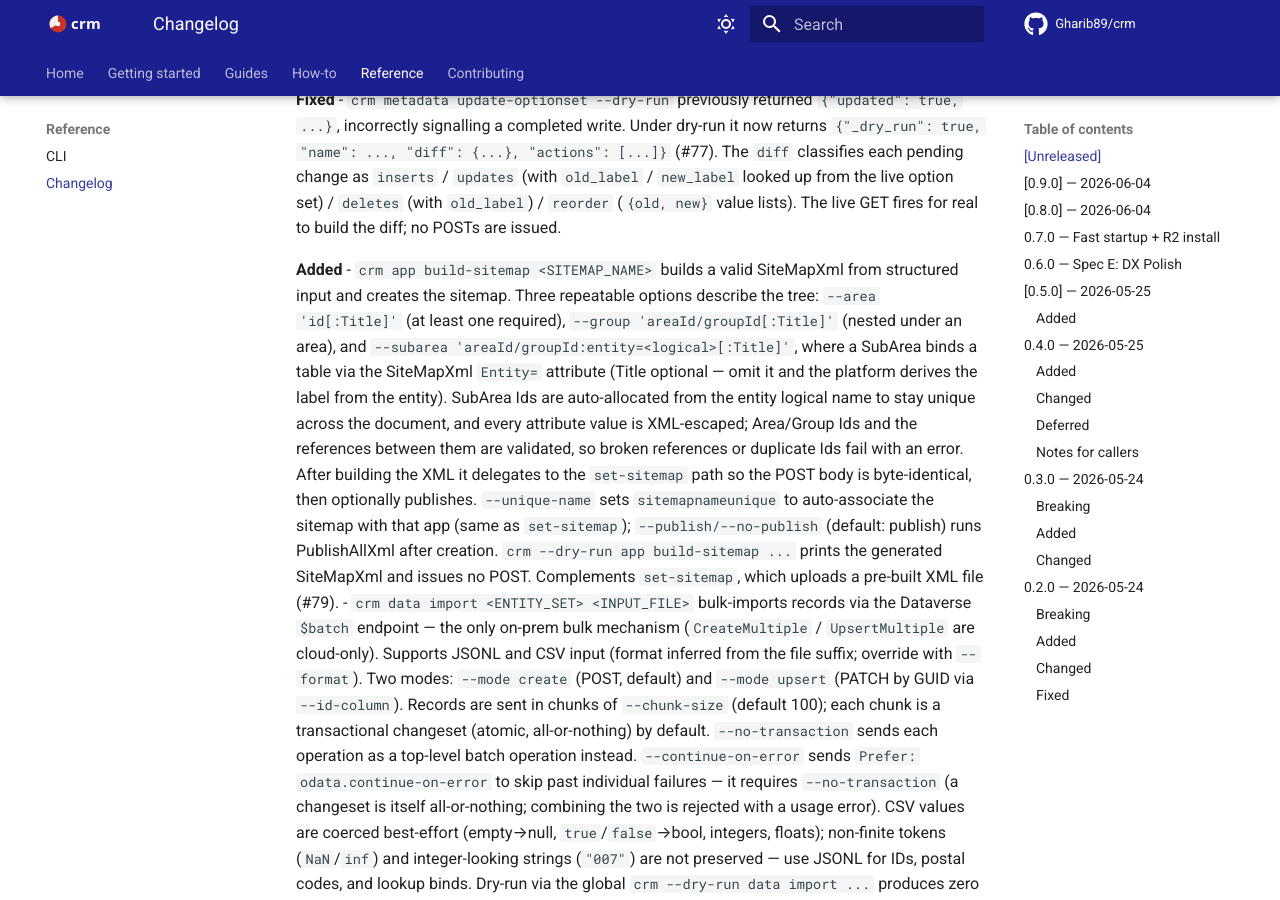
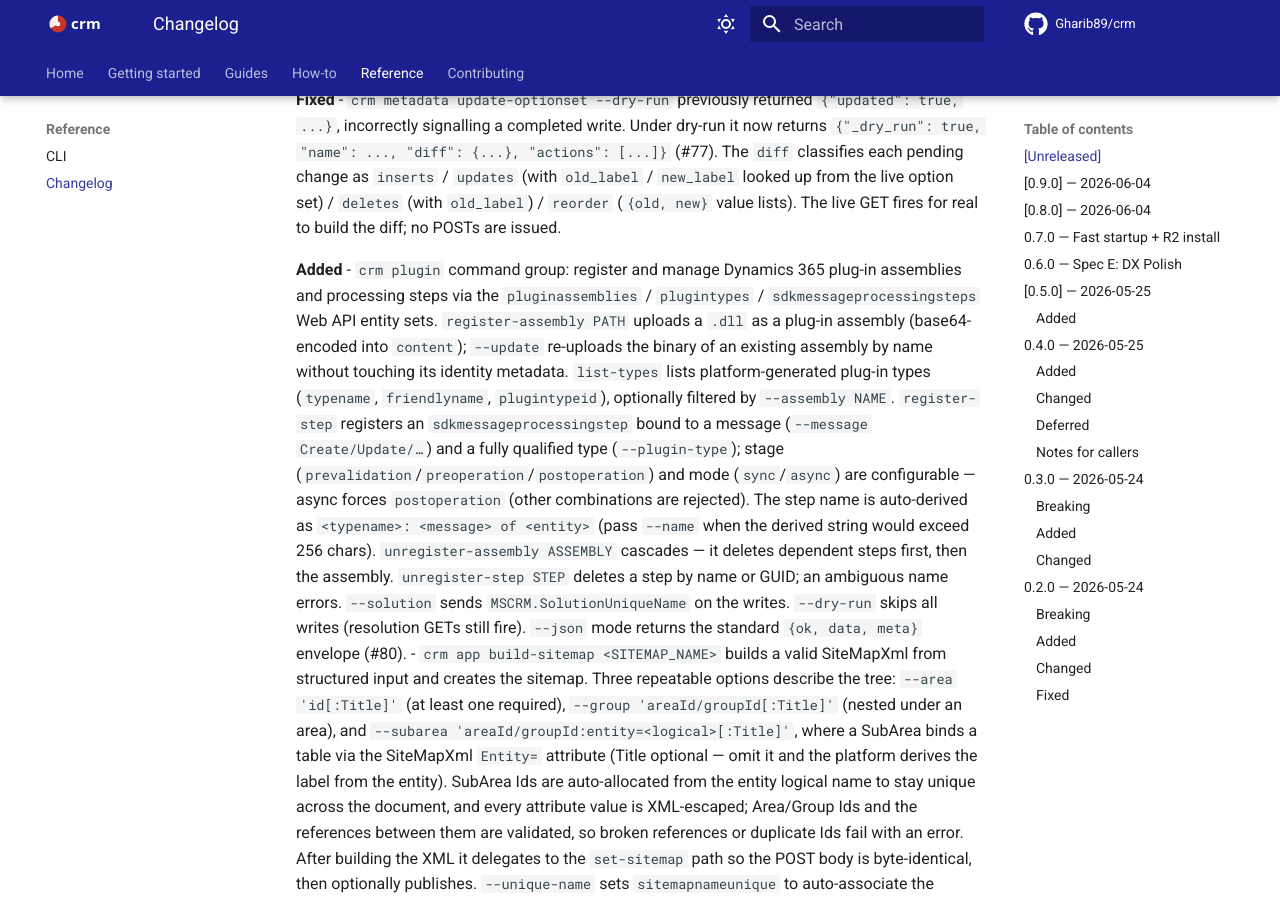
Before and after one commit to Gharib89/crm, an MkDocs documentation site: the page built from docs/changelog.md, in a window 1280 px wide and 900 px high, scrolled down 324 px. Built offline with MkDocs 1.6.1 and Material for MkDocs 9.7.7, drawn with Linux system fonts in a browser that asks for light colours; comment, search, counter and statistics services are not loaded.

Commit message:
docs(plugin): add how-to, changelog entry, and skill update for crm plugin group
- README.md: mention plug-in registration in the capability list
- CHANGELOG.md: [Unreleased] Added entry for the full plugin group
- docs/how-to/plugin.md: new how-to (register-assembly, list-types,
  register-step, unregister-assembly, unregister-step, dry-run workflow)
- mkdocs.yml: add plugin: how-to/plugin.md after webresource
- crm/skills/SKILL.md: plugin row in Command Groups table + full
  Plug-ins section with registration workflow example

mkdocs build --strict: passed

Co-Authored-By: Claude Sonnet 4.6 <noreply@anthropic.com>

```diff
--- a/CHANGELOG.md
+++ b/CHANGELOG.md
@@ -17,6 +17,24 @@ and this project adheres to [Semantic Versioning](https://semver.org/spec/v2.0.0
   to build the diff; no POSTs are issued.
 
 **Added**
+- `crm plugin` command group: register and manage Dynamics 365 plug-in assemblies
+  and processing steps via the `pluginassemblies` / `plugintypes` /
+  `sdkmessageprocessingsteps` Web API entity sets.
+  `register-assembly PATH` uploads a `.dll` as a plug-in assembly (base64-encoded
+  into `content`); `--update` re-uploads the binary of an existing assembly by name
+  without touching its identity metadata. `list-types` lists platform-generated
+  plug-in types (`typename`, `friendlyname`, `plugintypeid`), optionally filtered
+  by `--assembly NAME`. `register-step` registers an `sdkmessageprocessingstep`
+  bound to a message (`--message Create/Update/…`) and a fully qualified type
+  (`--plugin-type`); stage (`prevalidation`/`preoperation`/`postoperation`) and
+  mode (`sync`/`async`) are configurable — async forces `postoperation` (other
+  combinations are rejected). The step name is auto-derived as
+  `<typename>: <message> of <entity>` (pass `--name` when the derived string would
+  exceed 256 chars). `unregister-assembly ASSEMBLY` cascades — it deletes dependent
+  steps first, then the assembly. `unregister-step STEP` deletes a step by name or
+  GUID; an ambiguous name errors. `--solution` sends `MSCRM.SolutionUniqueName` on
+  the writes. `--dry-run` skips all writes (resolution GETs still fire). `--json`
+  mode returns the standard `{ok, data, meta}` envelope (#80).
 - `crm app build-sitemap <SITEMAP_NAME>` builds a valid SiteMapXml from
   structured input and creates the sitemap. Three repeatable options describe the
   tree: `--area 'id[:Title]'` (at least one required), `--group 'areaId/groupId[:Title]'`
--- a/mkdocs.yml
+++ b/mkdocs.yml
@@ -117,6 +117,7 @@ nav:
       - describe: how-to/describe.md
       - app: how-to/app.md
       - webresource: how-to/webresource.md
+      - plugin: how-to/plugin.md
       - async: how-to/async.md
       - session: how-to/session.md
       - skill: how-to/skill.md
```
Also changed, not shown: README.md (+1 -1 lines), crm/skills/SKILL.md (+57 -1 lines), docs/how-to/plugin.md (added, +119 -0 lines).
